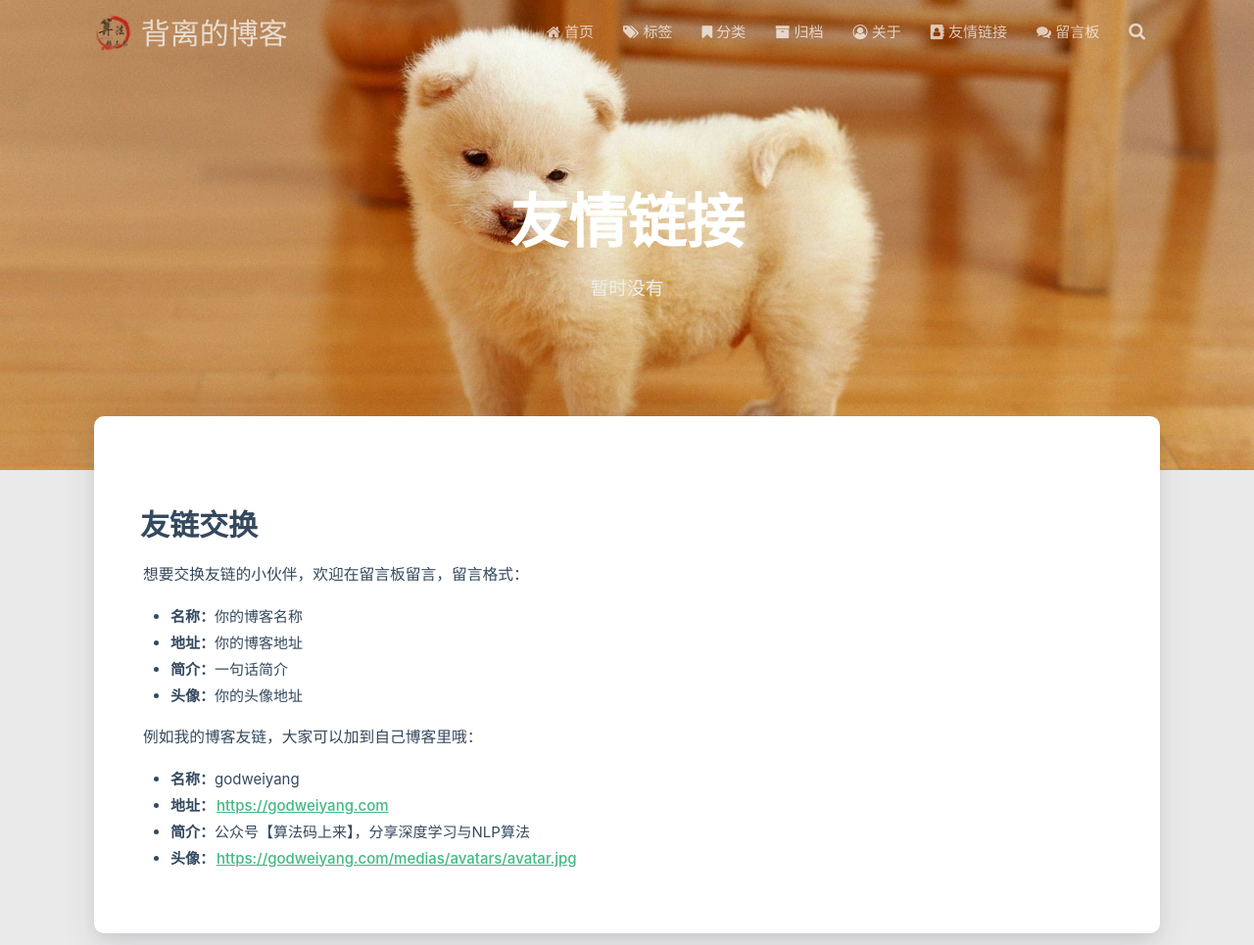
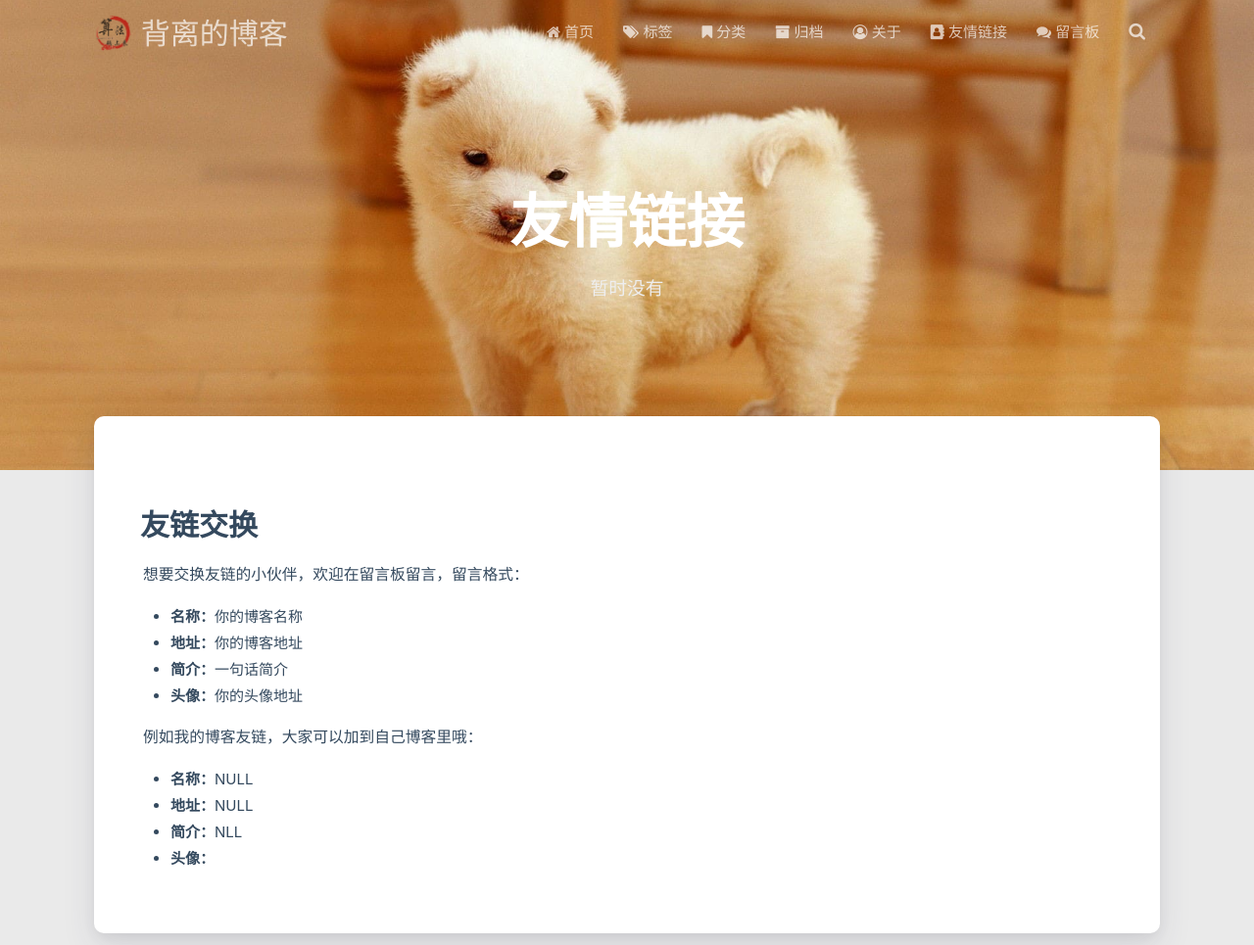
Before and after one commit to Beilifor/Beilifor.github.io, a plain HTML site: page friends/index.html in a window 1280 px wide. Shown: the top 965 px of the page at 98% size. Drawn offline with Linux system fonts and the light colour scheme; some packages are replaced by stand-ins of ours; a script that the page names is missing.

Commit message:
Site updated: 2020-08-02 07:48:39

```diff
--- a/friends/index.html
+++ b/friends/index.html
@@ -509,10 +509,10 @@ $('.bg-cover').css('background-image', 'url(/medias/banner/' + new Date().getDay
 </ul>
 <p>例如我的博客友链，大家可以加到自己博客里哦：</p>
 <ul>
-<li><strong>名称：</strong>godweiyang</li>
-<li><strong>地址：</strong><a href="https://godweiyang.com" target="_blank" rel="noopener">https://godweiyang.com</a></li>
-<li><strong>简介：</strong>公众号【算法码上来】，分享深度学习与NLP算法</li>
-<li><strong>头像：</strong><a href="https://godweiyang.com/medias/avatars/avatar.jpg" target="_blank" rel="noopener">https://godweiyang.com/medias/avatars/avatar.jpg</a></li>
+<li><strong>名称：</strong>NULL</li>
+<li><strong>地址：</strong>NULL</li>
+<li><strong>简介：</strong>NLL</li>
+<li><strong>头像：</strong></li>
 </ul>
 
                     </div>
```
Also changed, not shown: sitemap.xml (+7 -7 lines).
